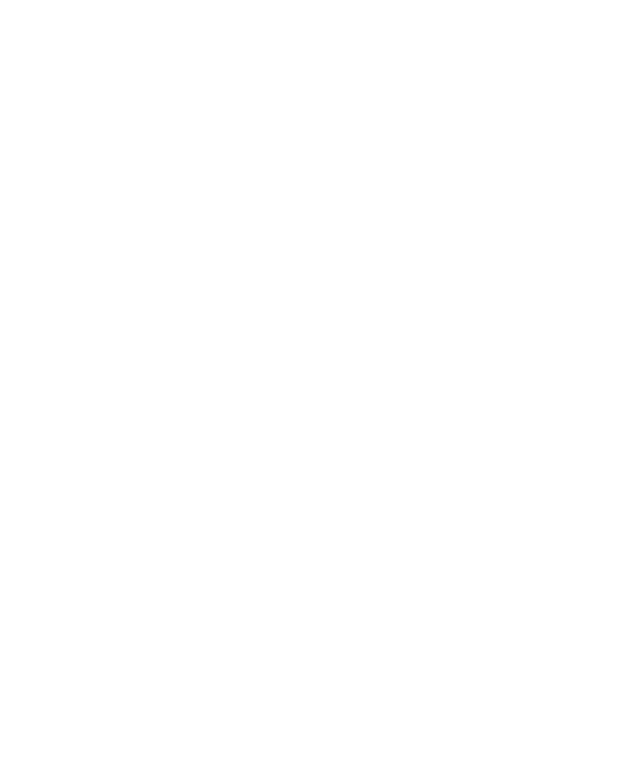
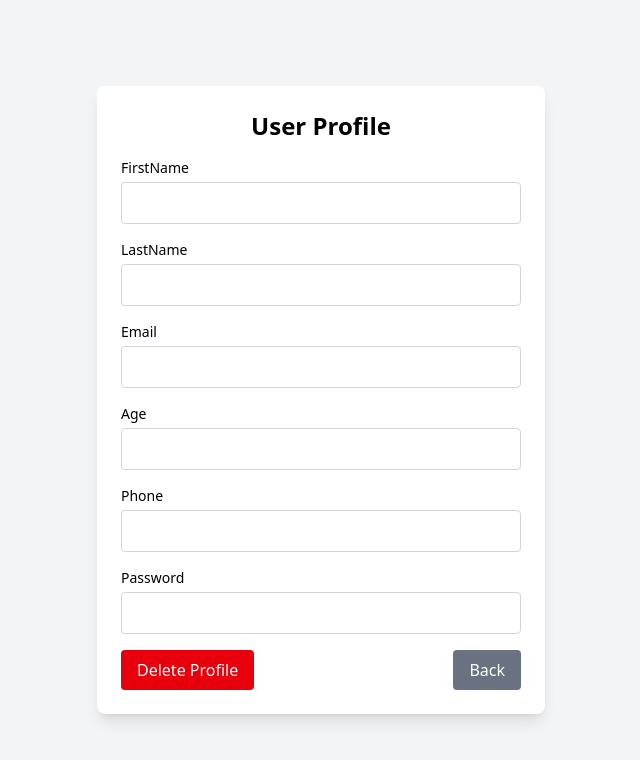
Before and after one commit to theshanGeeth123/MERN-ShoppingCart2, a React (Vite) app in the folder frontend/: page /customer/profile in a window 1280 px wide. Before the commit this address had no page. Shown: the top 760 px of the page, without its empty margins (319-959 px from the left). Built offline with nearby package versions, Linux system fonts and the light colour scheme.

Commit message:
Delete button on customer works properly

```diff
--- a/frontend/src/App.jsx
+++ b/frontend/src/App.jsx
@@ -13,6 +13,7 @@ import CustomerEntry from "./customer/CustomerEntry";
 import CustomerHome from "./customer/CustomerHome";
 import CustomerLogin from "./customer/CustomerLogin";
 import CustomerRegister from "./customer/CustomerRegister";
+import UserProfile from "./customer/UserProfile";
 
 function App() {
   return (
@@ -31,6 +32,7 @@ function App() {
         <Route path="/customer/register" element={<CustomerRegister />} />
         <Route path="/customer/login" element={<CustomerLogin />} />
         <Route path="/customer/home" element={<CustomerHome />} />
+        <Route path="/customer/profile" element={<UserProfile />} />
       </Routes>
     </Router>
   );
--- a/frontend/src/customer/CustomerHome.jsx
+++ b/frontend/src/customer/CustomerHome.jsx
@@ -1,5 +1,5 @@
 import React from "react";
-import { useNavigate,Link } from "react-router-dom";
+import { useNavigate, Link } from "react-router-dom";
 
 function CustomerHome() {
   const navigate = useNavigate();
@@ -11,7 +11,9 @@ function CustomerHome() {
 
   return (
     <div className="min-h-screen flex flex-col items-center justify-center bg-green-100">
-      <h1 className="text-3xl font-bold mb-6">Welcome to Customer Home Page!</h1>
+      <h1 className="text-3xl font-bold mb-6">
+        Welcome to Customer Home Page!
+      </h1>
       <button
         onClick={handleLogout}
         className="bg-red-600 hover:bg-red-700 text-white font-semibold py-2 px-4 rounded"
@@ -19,8 +21,14 @@ function CustomerHome() {
         Logout
       </button>
 
-        <Link to={"/home"}>Shopping Cart Customer</Link>
+      <Link to={"/home"}>Shopping Cart Customer</Link>
 
+      <Link
+        to="/customer/profile"
+        className="mt-4 text-blue-600 hover:underline"
+      >
+        View & Edit Profile
+      </Link>
     </div>
   );
 }
--- /dev/null
+++ b/frontend/src/customer/UserProfile.jsx
@@ -0,0 +1,107 @@
+import React, { useEffect, useState } from "react";
+import { useNavigate, Link } from "react-router-dom";
+import axios from "axios";
+
+function UserProfile() {
+  const navigate = useNavigate();
+  const storedCustomer = JSON.parse(localStorage.getItem("customer"));
+  const customerData = storedCustomer?.data;
+
+  const [formData, setFormData] = useState({
+    firstName: "",
+    lastName: "",
+    email: "",
+    age: "",
+    phone: "",
+    password: "",
+  });
+
+  // Load user data into form
+  useEffect(() => {
+    if (customerData) {
+      setFormData({
+        firstName: customerData.firstName,
+        lastName: customerData.lastName,
+        email: customerData.email,
+        age: customerData.age,
+        phone: customerData.phone,
+        password: customerData.password,
+      });
+    }
+  }, [customerData]);
+
+  // Handle input changes
+  const handleChange = (e) => {
+    const { name, value } = e.target;
+    setFormData((prevData) => ({ ...prevData, [name]: value }));
+  };
+
+  // DELETE profile
+  const handleDelete = async () => {
+    const confirmDelete = window.confirm(
+      "Are you sure you want to delete your profile?"
+    );
+    if (!confirmDelete) return;
+
+    try {
+      await axios.delete(
+        `http://localhost:5000/api/customers/users/${customerData._id}`
+      );
+      localStorage.removeItem("customer");
+      alert("Profile deleted successfully");
+      navigate("/");
+    } catch (error) {
+      console.error("Error deleting profile:", error);
+      alert("Failed to delete profile");
+    }
+  };
+
+  return (
+    <div className="min-h-screen bg-gray-100 flex flex-col items-center justify-center p-6">
+      <div className="bg-white rounded-lg shadow-lg p-6 w-full max-w-md">
+        <h2 className="text-2xl font-bold mb-4 text-center">User Profile</h2>
+
+        {["firstName", "lastName", "email", "age", "phone", "password"].map(
+          (field) => (
+            <div key={field} className="mb-4">
+              <label className="block text-sm font-medium mb-1 capitalize">
+                {field}
+              </label>
+              <input
+                type={
+                  field === "email"
+                    ? "email"
+                    : field === "age"
+                    ? "number"
+                    : "text"
+                }
+                name={field}
+                value={formData[field]}
+                onChange={handleChange}
+                className="w-full border border-gray-300 rounded px-3 py-2"
+              />
+            </div>
+          )
+        )}
+
+        <div className="flex justify-between">
+          <button
+            onClick={handleDelete}
+            className="bg-red-600 hover:bg-red-700 text-white py-2 px-4 rounded"
+          >
+            Delete Profile
+          </button>
+
+          <Link
+            to="/customer/home"
+            className="bg-gray-500 hover:bg-gray-600 text-white py-2 px-4 rounded inline-block text-center"
+          >
+            Back
+          </Link>
+        </div>
+      </div>
+    </div>
+  );
+}
+
+export default UserProfile;
```
Also changed, not shown: 2 other files (tests, documents, lock files or other folders).
